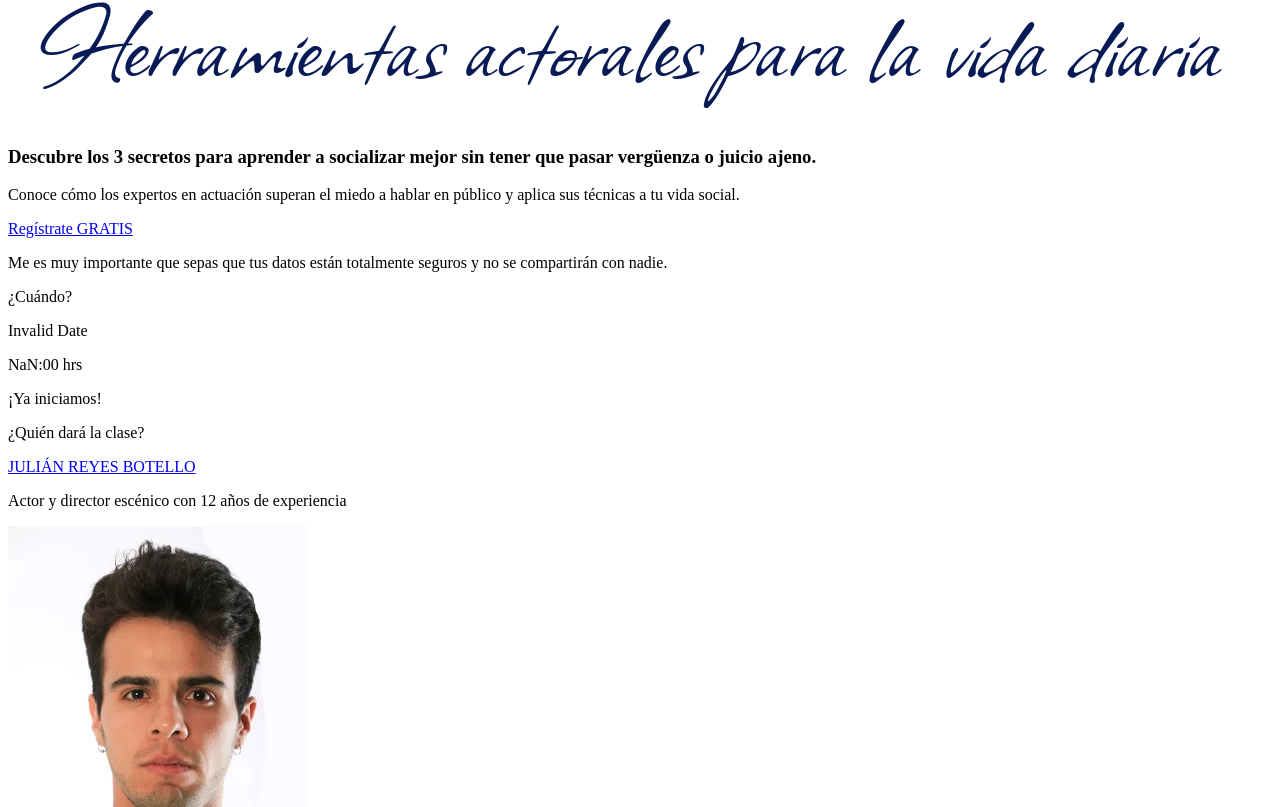
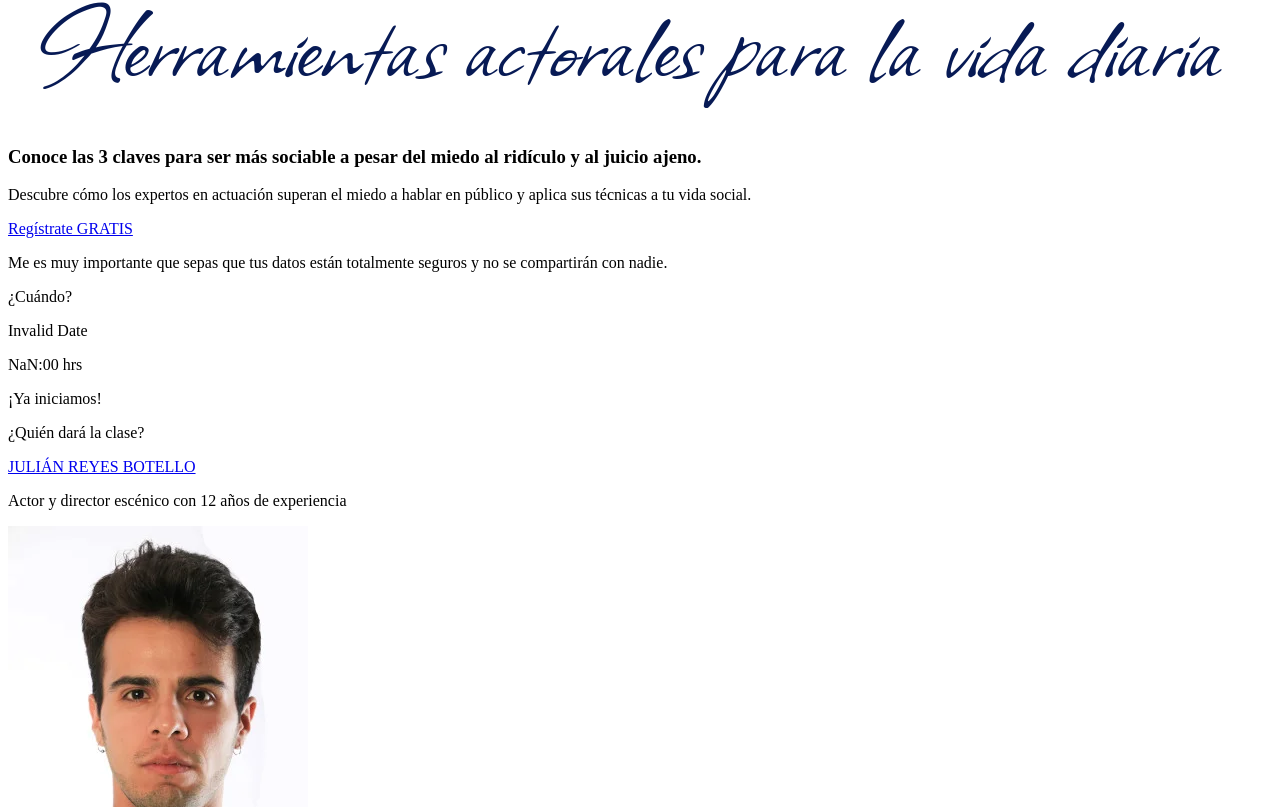
Before and after one commit to JulianRB17/timidez-frontend, a React (Create React App) app: page /registro in a window 1280 px wide. Shown: the part 1773-2580 px from the top of the page. Built offline with nearby package versions, Linux system fonts and the light colour scheme; no server answers.

Commit message:
Versión terminada después de sesión de q&a

```diff
--- a/src/components/form/Form.jsx
+++ b/src/components/form/Form.jsx
@@ -54,7 +54,7 @@ export default function Form({
       <h1 className="form__title">Regístrate GRATIS</h1>
       <div className="form__input-container">
         <label htmlFor="name" className="form__label">
-          Nombre:
+          Primer nombre:
         </label>
         <input
           type="text"
--- a/src/routes/registro/components/hero/Hero.jsx
+++ b/src/routes/registro/components/hero/Hero.jsx
@@ -58,8 +58,8 @@ export default function Hero({
               transition: { duration: 1 },
             }}
           >
-            Descubre los 3 secretos para aprender a socializar mejor sin tener
-            que pasar vergüenza o juicio ajeno.
+            Conoce las 3 claves para ser más sociable a pesar del miedo al
+            ridículo y al juicio ajeno.
           </motion.h1>
 
           <motion.p
@@ -74,7 +74,7 @@ export default function Hero({
               transition: { duration: 1 },
             }}
           >
-            Conoce cómo los expertos en actuación
+            Descubre cómo los expertos en actuación
             <span className="hero__accent">
               {' '}
               superan el miedo a hablar en público{' '}
```
